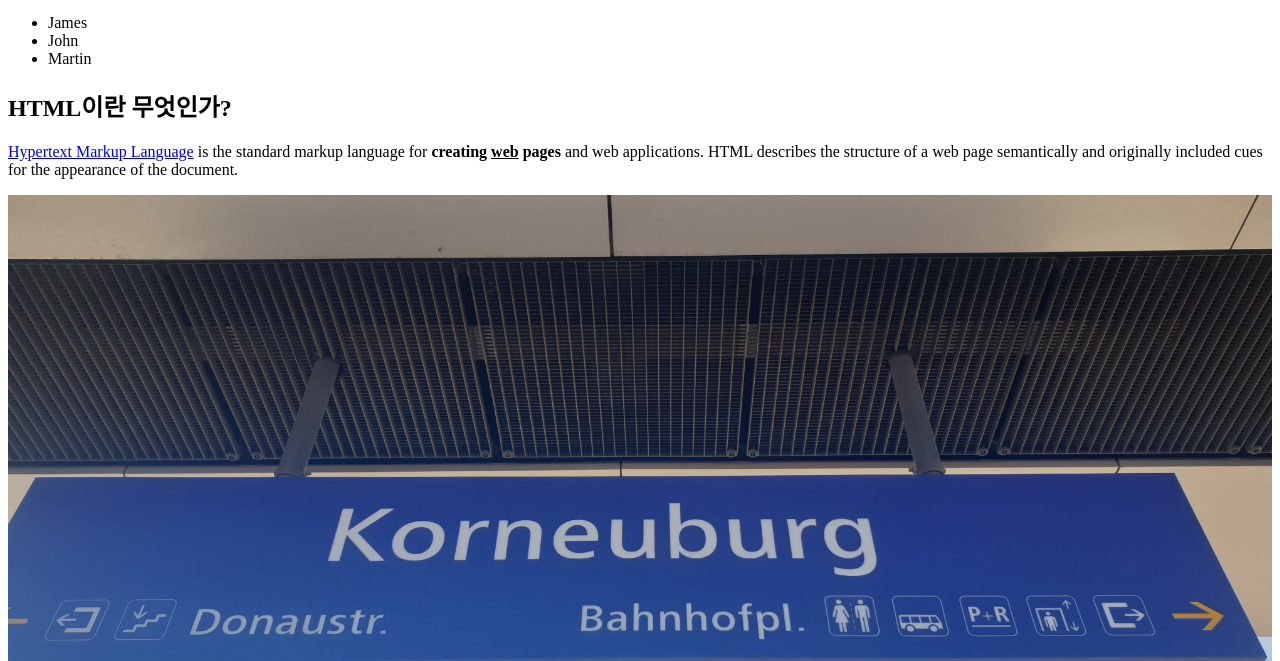
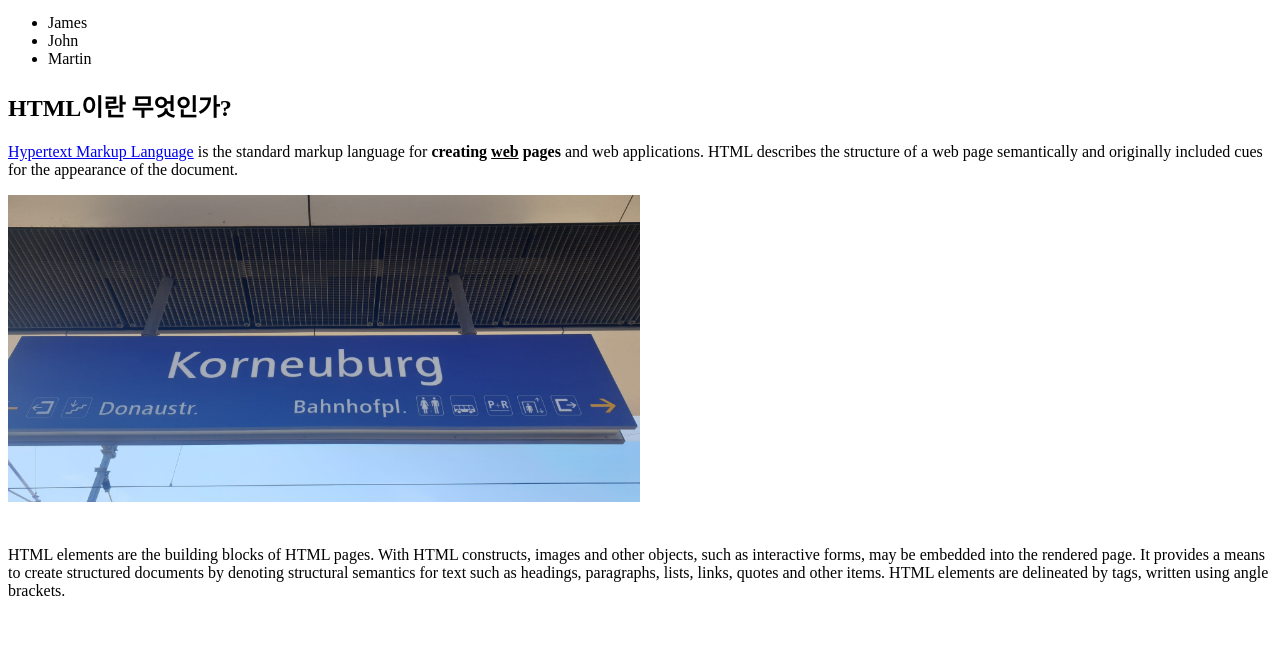
Before and after one commit to Hyull007/web.html, a plain HTML site: page 1.html in a window 1280 px wide. Shown: the part 136-797 px from the top of the page. Drawn offline with Linux system fonts and the light colour scheme.

Commit message:
second version

```diff
--- a/1.html
+++ b/1.html
@@ -29,7 +29,7 @@ language for <strong>creating <u>web</u> pages</strong> and web applications.
 HTML describes the structure of a web page semantically and
 originally included cues for the appearance of the document.
 </p>
-<img src="korneuburg.jpg" width="100%">
+<img src="korneuburg.jpg" width="50%">
 
 
 <p style="margin-top:40px">HTML elements are the building blocks of HTML pages. With HTML constructs,
```
